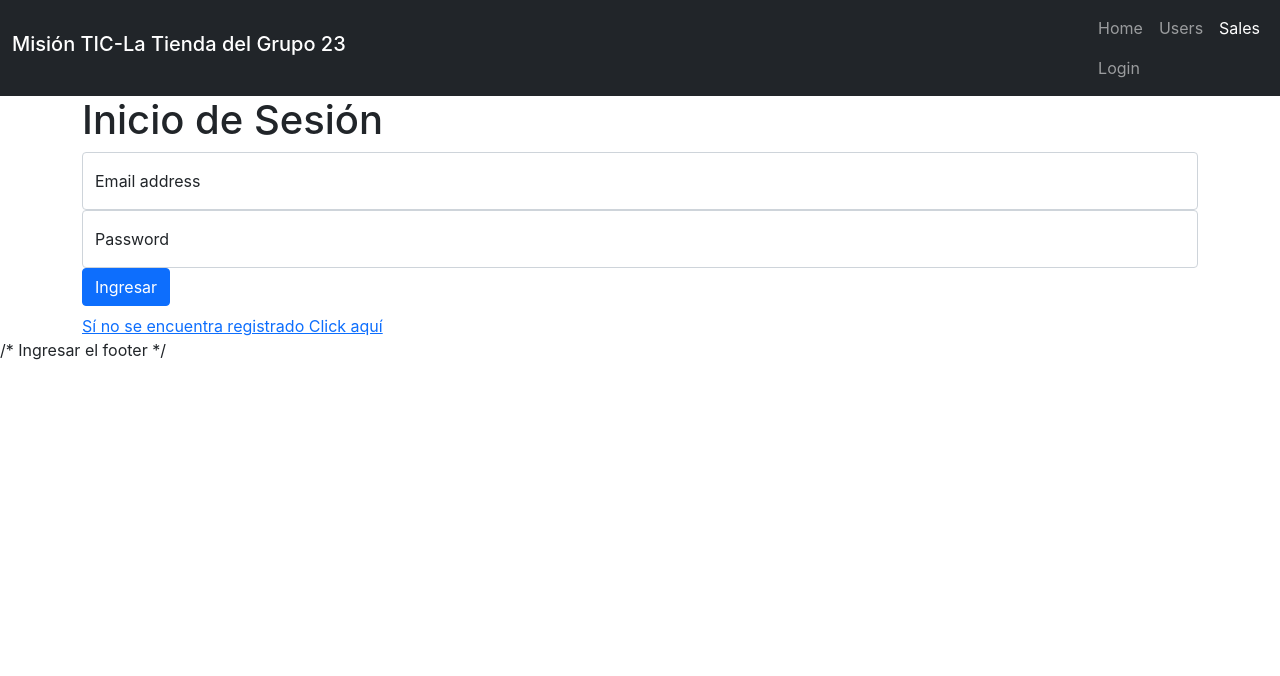
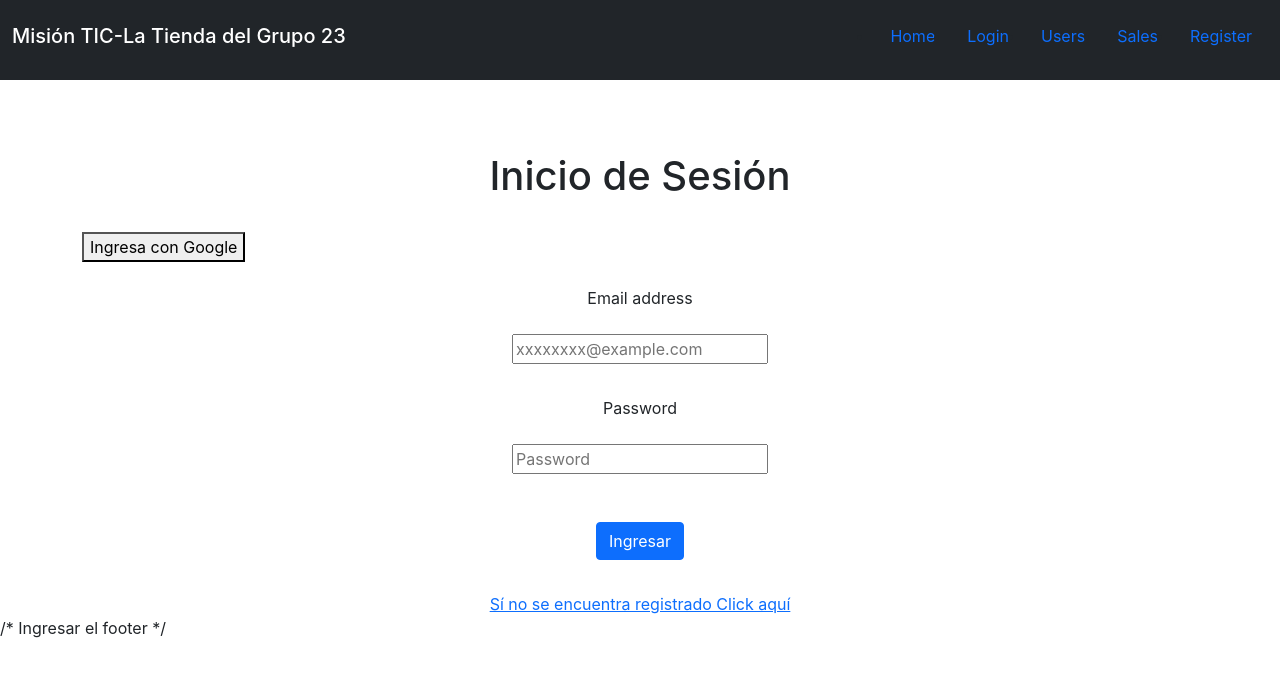
Before and after one commit to dahianagomezsanchez/tienda_web, a React (Create React App) app in the folder misiontic-shop/: page /login in a window 1280 px wide. Shown: the top 676 px of the page. Built offline with nearby package versions, Linux system fonts and the light colour scheme.

Commit message:
"módulo registro added"

```diff
--- a/misiontic-shop/src/App.css
+++ /dev/null
@@ -1,38 +0,0 @@
-.App {
-  text-align: center;
-}
-
-.App-logo {
-  height: 40vmin;
-  pointer-events: none;
-}
-
-@media (prefers-reduced-motion: no-preference) {
-  .App-logo {
-    animation: App-logo-spin infinite 20s linear;
-  }
-}
-
-.App-header {
-  background-color: #282c34;
-  min-height: 100vh;
-  display: flex;
-  flex-direction: column;
-  align-items: center;
-  justify-content: center;
-  font-size: calc(10px + 2vmin);
-  color: white;
-}
-
-.App-link {
-  color: #61dafb;
-}
-
-@keyframes App-logo-spin {
-  from {
-    transform: rotate(0deg);
-  }
-  to {
-    transform: rotate(360deg);
-  }
-}
--- a/misiontic-shop/src/login/LoginPage.jsx
+++ b/misiontic-shop/src/login/LoginPage.jsx
@@ -1,5 +1,5 @@
 import React, { Fragment, useState } from "react";
-import loginStyles from "./loginStyles.css";
+import "./loginStyles.css";
 
 import FootComponent from "../shared/components/footer/FootComponent";
 
@@ -10,33 +10,63 @@ function LoginPage() {
 
   return (
     <Fragment>
+      <br />
+      <br />
+      <br />
       <div className="container">
+        <center>
           <h1>Inicio de Sesión</h1>
+        </center>
+        <br />
+        <div><button
+          type="button"
+          className="button go next-button"
+          data-step="acceder_gmail"
+        >
+          Ingresa con Google
+              </button></div>
+        <br />
 
-        <div className="form-floating mb">
+        <div className="form-floating mb-2">
+          <center>
+            <label for="floatingInput">Email address</label>
+          </center>
+          <center>
+            {" "}
+            <br />
             <input
               type="email"
-            className="form-control"
+              className="form-control-email"
               id="floatingInput"
-            placeholder="name@example.com"
+              placeholder="xxxxxxxx@example.com"
               onChange={(email) => setEmail(email.target.value)}
             />
-          <label for="floatingInput">Email address</label>
+          </center>
         </div>
+        <br />
 
         <div className="form-floating">
+          <center>
+            <label for="floatingPassword">Password</label>
+          </center>
+          <center>
+            {" "}
+            <br />
             <input
               type="password"
-            className="form-control"
+              className="form-control-password"
               id="floatingPassword"
               placeholder="Password"
               onChange={(password) => setPassword(password.target.value)}
             />
-
-          <label for="floatingPassword">Password</label>
+            <br />
+            <br />
+            <br />
+          </center>
         </div>
 
         <div>
+          <center>
             <button
               type="button"
               className="btn btn-primary"
@@ -45,11 +75,14 @@ function LoginPage() {
               Ingresar
             </button>
             <h1>{password}</h1>
+          </center>
         </div>
-
+        <br />
         <div>
           <a href="Register.jsx">
+            <center>
               Sí no se encuentra registrado Click aquí<div className=""></div>
+            </center>
           </a>
         </div>
       </div>
--- a/misiontic-shop/src/login/loginStyles.css
+++ b/misiontic-shop/src/login/loginStyles.css
@@ -1,59 +1,4 @@
-.loginPages-title{
-
-        color: red;
-}
-.LoginPages-Fragment{
- text-align: center;
-    margin-top: 200px;
-    font-size: 50px ;
-    color:aquamarine
-
-}
-
-
-
-
-.LoginPages-h1{
-    text-align: center;
-    margin-top: 200px;
-    font-size: 50px ;
-    color: rgb(248, 245, 245);
-}
-.LoginPages-h1{
-
-    display: block;
-    margin: auto;
-    margin-top: 10px;
-    margin-bottom: 10px;
-
-}
-
-.label{
-color: rgb(160, 88, 88);
-
-}
-#emailIngreso{
-    height: 25px;
-    width: 200px;
-
-}
-
-#password{
-    height: 25px;
-    width: 200px;
+    .styles-button-go-next-button{
 
 
 }
-.div{
-
-    text-align: center;
-    margin-top: 10px;
-}
-.a{
-
-    color: white;
-}
-.label-correo{
-        align-self: center;
-
-}
--- a/misiontic-shop/src/register/RegisterPage.jsx
+++ b/misiontic-shop/src/register/RegisterPage.jsx
@@ -5,7 +5,53 @@ function RegisterPage() {
   return (
     <Fragment>
 
-        <h1>Register Page</h1>
+      .src="background-image: url(imagenes/fondoInicioSesion.jpg);
+      background-size: 1000px 900px;"
+      <center>
+        <div> <center>
+          <br/>
+        <h1>Registro de Productos</h1>  </center>
+
+        <div className="text-center text-primary mt-1 text-light"></div>
+
+        <form action="" enctype="multipart/form-data">
+          <div className="row row-col-12 col-6 form -group p-5">
+            <div className="col-12 col- 6 sm">
+              <label className="d-block my-2 text-light" for="">Identificador Único</label>
+              <input required className="form-control" type="text" placeholder="Id" />
+            </div>
+
+            <div className="col-12">
+              <label className="d-block my-2 text-light" for="">Descripción del producto</label>
+              <input required className="form-control" type="text" placeholder="Descripción del producto" />
+            </div>
+
+            <div className="col-12">
+              <label className="d-block my-2 text-light" for="">Valor Unitario</label>
+              <input required className="form-control" type="number" placeholder="Valor Unitario" />
+            </div>
+
+            <div className="col-12">
+              <label className="d-block my-2 text-light" for="">Estado del producto</label>
+              <select required name="Estado producto" id="" className="form-control">
+                <option value="" selected>Seleccione</option>
+                <option value="1">Disponible</option>
+                <option value="2">No disponible</option>
+              </select>
+            </div>
+
+            <div className="d-flex justify-content-center">
+              <input type="submit" className="btn btn-light mt-5 col-3" onclick="return validacion(this.form)" value="Registrar" />
+            </div>
+          </div>
+        </form>
+      </div>
+
+
+</center>
+
+
+
     </Fragment>
   );
 }
--- a/misiontic-shop/src/shared/components/navbar/NavbarComponent.jsx
+++ b/misiontic-shop/src/shared/components/navbar/NavbarComponent.jsx
@@ -1,5 +1,6 @@
 import React from "react";
 import { Link } from "react-router-dom";
+
 
 /* import logo from "\src\assets\img\tazonFrutas.jpg";
  */
@@ -34,9 +35,12 @@ function NavbarComponent(props) {
           <span className="navbar-toggler-icon"></span>
         </button>
         <div className="collapse navbar-collapse" id="navbarSupportedContent">
-          <ul className="navbar-nav ms-auto mb-2 mb-lg-0">
+          <ul className="navbar ms-auto mb-2 mb-lg-2">
+
             <li className="nav-item">
-              <Link to = "/home" className="nav-link text-login">Home</Link>
+              <Link to="/home" className="nav-link text-login">Home</Link>
+            </li>
+            <li className="nav-item">
               <Link to = "/login" className="nav-link text-login" >Login</Link>
             </li>
             <li className="nav-item">
@@ -44,10 +48,11 @@ function NavbarComponent(props) {
             </li>
             <li className="nav-item">
               <Link to="/sales" className="nav-link active" aria-current="page">Sales</Link>
-              {/* Se debe agragar el boton registro */}
+              </li>
+            <li className="nav-item">
+              <Link to="/register" className="nav-link active" aria-current="page">Register</Link>
+            </li>
 
-
-            </li>
           </ul>
         </div>
       </div>
```
Also changed, not shown: misiontic-shop/src/shared/components/navbar/navbarStyles.css (+4 -5 lines). Lines whose indentation alone changed are shown as unchanged.
